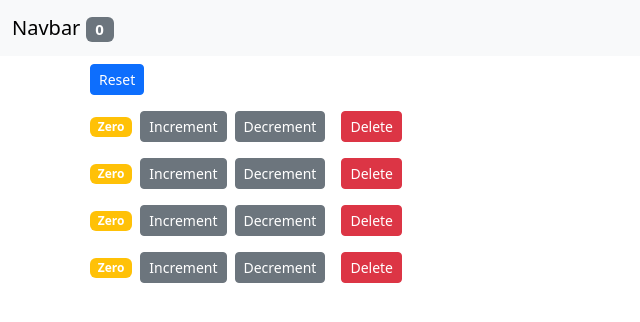
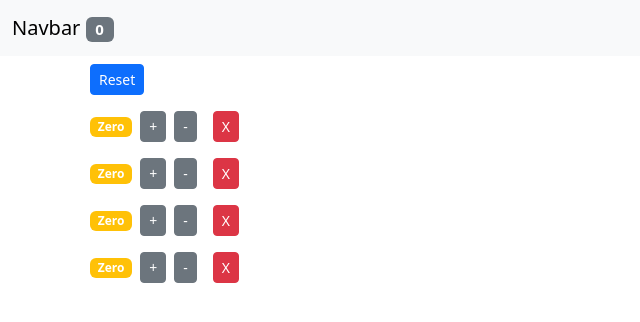
Before and after one commit to jabez-abija2399/React_projects, a React (Create React App) app in the folder counter-app/: page / in a window 1280 px wide. Shown: the top 322 px of the page, without its empty margins (0-640 px from the left). Built offline with nearby package versions, Linux system fonts and the light colour scheme.

Commit message:
Add decrement prevention and improve button layout in Counter component

```diff
--- a/counter-app/src/App.js
+++ b/counter-app/src/App.js
@@ -25,6 +25,9 @@ class App extends Component {
   handleDecrement = (counter) => {
     const counters = [...this.state.counters];
     const index = counters.indexOf(counter);
+
+    if (counters[index].value === 0) return null; // Prevent decrementing below 0 value of counter
+
     counters[index] = { ...counter };
     counters[index].value--;
     this.setState({ counters });
--- a/counter-app/src/components/counter.jsx
+++ b/counter-app/src/components/counter.jsx
@@ -9,10 +9,20 @@ class Counter extends Component {
           onClick={() => this.props.onIncrement(this.props.counter)}
           className="btn btn-secondary btn-sm"
         >
-          Increment
+          +
         </button>
-        <button onClick={() => this.props.onDecrement(this.props.counter)} className="btn btn-secondary btn-sm m-2">Decrement</button>
-        <button onClick={() => this.props.onDelete(this.props.counter.id)} className="btn btn-danger btn-sm m-2">Delete</button>
+        <button
+          onClick={() => this.props.onDecrement(this.props.counter)}
+          className="btn btn-secondary btn-sm m-2"
+        >
+          -
+        </button>
+        <button
+          onClick={() => this.props.onDelete(this.props.counter.id)}
+          className="btn btn-danger btn-sm m-2"
+        >
+          X
+        </button>
       </div>
     );
   }
```
